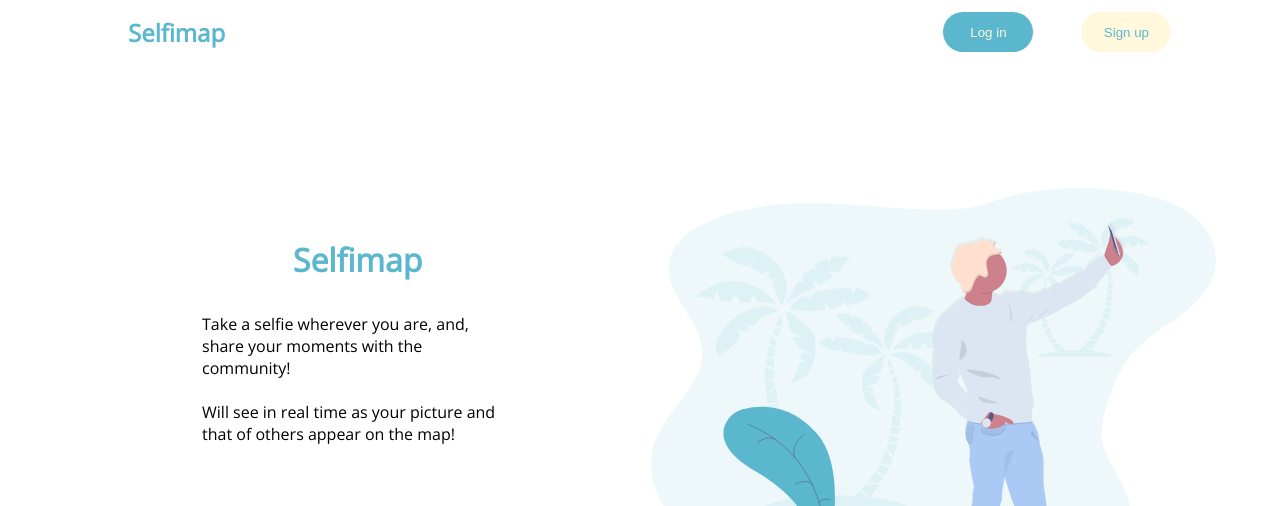
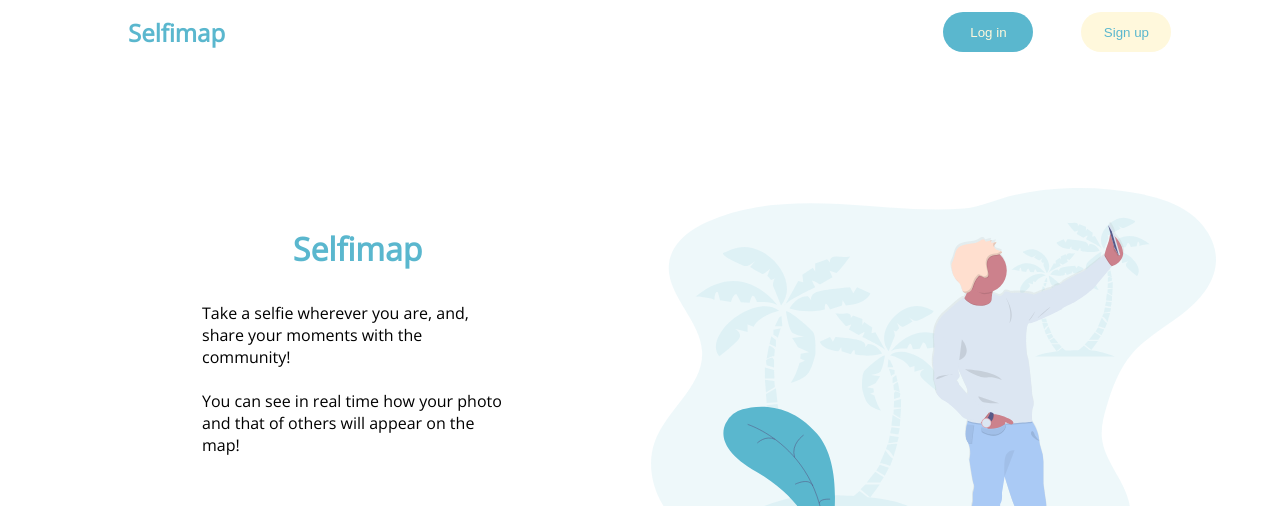
Before and after one commit to winemago/web-app-express.js, a website: page public/index.html in a window 1280 px wide. Shown: the top 506 px of the page. Drawn offline with nearby package versions, Linux system fonts and the light colour scheme.

Commit message:
Update index.html

```diff
--- a/public/index.html
+++ b/public/index.html
@@ -25,7 +25,7 @@
         <div class="wel-description">
             <h1>Selfimap</h1>
             <p>Take a selfie wherever you are, and, share your moments with the community!</p><br>
-            <p>Will see in real time as your picture and that of others appear on the map!</p>
+            <p>You can see in real time how your photo and that of others will appear on the map!</p>
             <div class="icons">
                 <a href="https://github.com/winemago/web-app-express.js"><img src="images/github.svg" alt="github"></a>
                 <a href="https://www.linkedin.com/in/piero-dondero-77625b158/"><img src="/images/linkedin.svg" alt="linkedin"></a>
```
